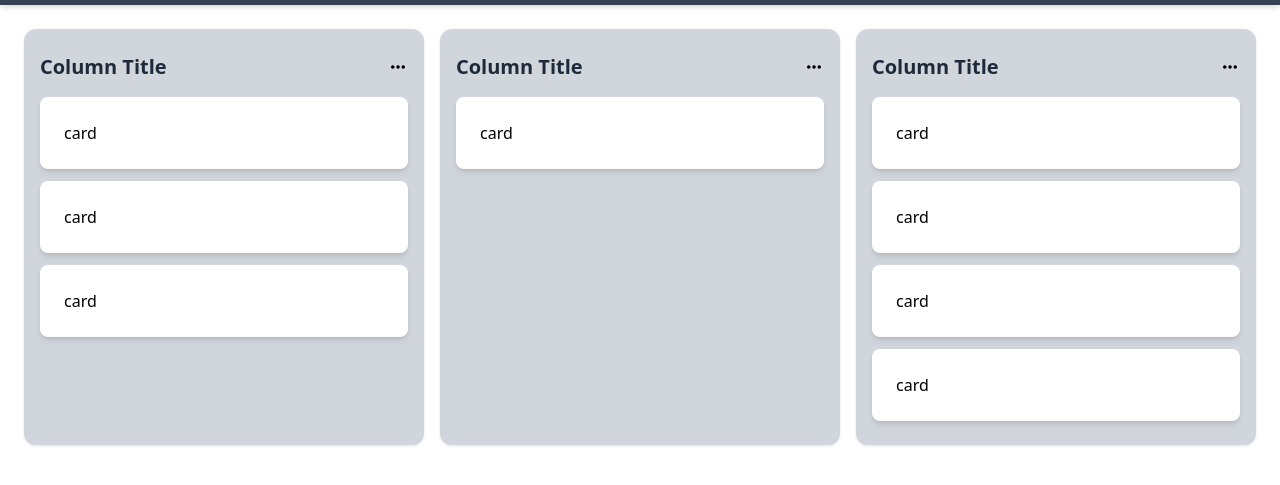
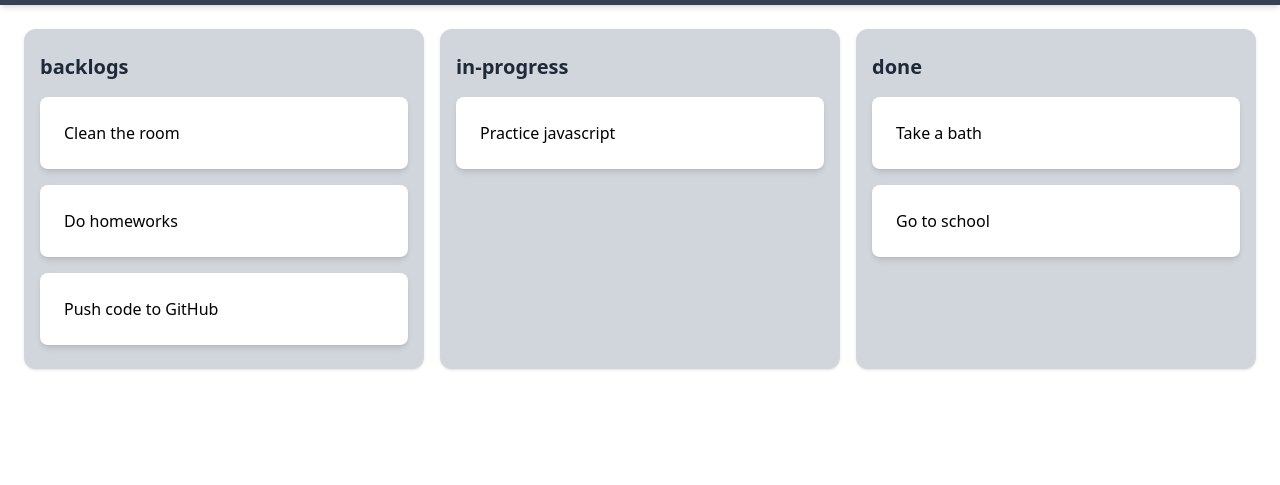
Before and after one commit to egt11/project-trello, a website: page index.html in a window 1280 px wide. Shown: the part 43-528 px from the top of the page. Drawn offline with Linux system fonts and the light colour scheme.

Commit message:
tried rendering dynamic columns and tasks

```diff
--- a/css/input.css
+++ b/css/input.css
@@ -3,3 +3,7 @@
 @utility card {
     @apply bg-white rounded-lg shadow-md p-6;
 }
+
+@utility column {
+    @apply bg-gray-300 rounded-xl shadow py-6 px-4;
+}
--- a/index.html
+++ b/index.html
@@ -16,44 +16,7 @@
     </header>
     <main>
         <div id="board" class="grid grid-cols-1 md:grid-cols-3 gap-4 p-6">
-            <div class="bg-gray-300 rounded-xl shadow py-6 px-4">
-                <div class="flex items-center justify-between w-full mb-4">
-                    <h2 class="font-semibold text-gray-800 text-xl">Column Title</h2>
-                    <button class="cursor-pointer">
-                        <i class="fa-solid fa-ellipsis"></i>
-                    </button>
-                </div>
-                <div class="grid grid-cols-1 space-y-3">
-                    <div class="card"> card </div>
-                    <div class="card"> card </div>
-                    <div class="card"> card </div>
-                </div>
-            </div>
-            <div class="bg-gray-300 rounded-xl shadow py-6 px-4">
-                <div class="flex items-center justify-between w-full mb-4">
-                    <h2 class="font-semibold text-gray-800 text-xl">Column Title</h2>
-                    <button class="cursor-pointer">
-                        <i class="fa-solid fa-ellipsis"></i>
-                    </button>
-                </div>
-                <div class="grid grid-cols-1 space-y-3">
-                    <div class="card"> card </div>
-                </div>
-            </div>
-            <div class="bg-gray-300 rounded-xl shadow py-6 px-4">
-                <div class="flex items-center justify-between w-full mb-4">
-                    <h2 class="font-semibold text-gray-800 text-xl">Column Title</h2>
-                    <button class="cursor-pointer">
-                        <i class="fa-solid fa-ellipsis"></i>
-                    </button>
-                </div>
-                <div class="grid grid-cols-1 space-y-3">
-                    <div class="card"> card </div>
-                    <div class="card"> card </div>
-                    <div class="card"> card </div>
-                    <div class="card"> card </div>
-                </div>
-            </div>
+            <!-- Insert columns -->
         </div>
     </main>
     <script src="script.js"></script>
--- a/script.js
+++ b/script.js
@@ -1,5 +1,55 @@
+const board = document.getElementById('board')
+
+// styles
+const columnStyle = 'column'
+const cardStyle = 'card'
+const columnTitleStyle = 'font-semibold text-gray-800 text-xl mb-4'
+const cardGridStyle = 'grid grid-cols-1 gap-4'
+
 const columns = [
-  { id: "1", name: "backlogs" },
-  { id: "2", name: "in-progress" },
-  { id: "3", name: "done" },
+  { id: 1, name: "backlogs" },
+  { id: 2, name: "in-progress" },
+  { id: 3, name: "done" }
 ];
+
+const tasks = [
+  {id: 1, name: "Practice javascript", columnId: 2},
+  {id: 2, name: "Clean the room", columnId: 1},
+  {id: 3, name: "Do homeworks", columnId: 1},
+  {id: 4, name: "Take a bath", columnId: 3},
+  {id: 5, name: "Go to school", columnId: 3},
+  {id: 6, name: "Push code to GitHub", columnId: 1}
+]
+
+//render each column
+columns.forEach(column => {
+  //for each column make a div
+  const columnDiv = document.createElement('div')
+  columnDiv.className = columnStyle
+
+  //add the title of the column
+  const columnTitle = document.createElement('p')
+  columnTitle.className = columnTitleStyle
+  columnTitle.textContent = column.name
+
+  //make the container of the cards
+  const cardsContainer = document.createElement('div')
+  cardsContainer.className = cardGridStyle
+
+  columnDiv.appendChild(columnTitle)
+  columnDiv.appendChild(cardsContainer)
+
+  //get all the tasks in this column
+  const colTasks = tasks.filter(task => task.columnId === column.id)
+
+  //for each tasks make a card and put it in card container
+  colTasks.forEach(task => {
+    const taskCard = document.createElement('div')
+    taskCard.className = cardStyle
+    taskCard.textContent = task.name
+    cardsContainer.appendChild(taskCard)
+  })
+
+  //add the columns to the board
+  board.appendChild(columnDiv)
+})
```
Also changed, not shown: css/output.css.
